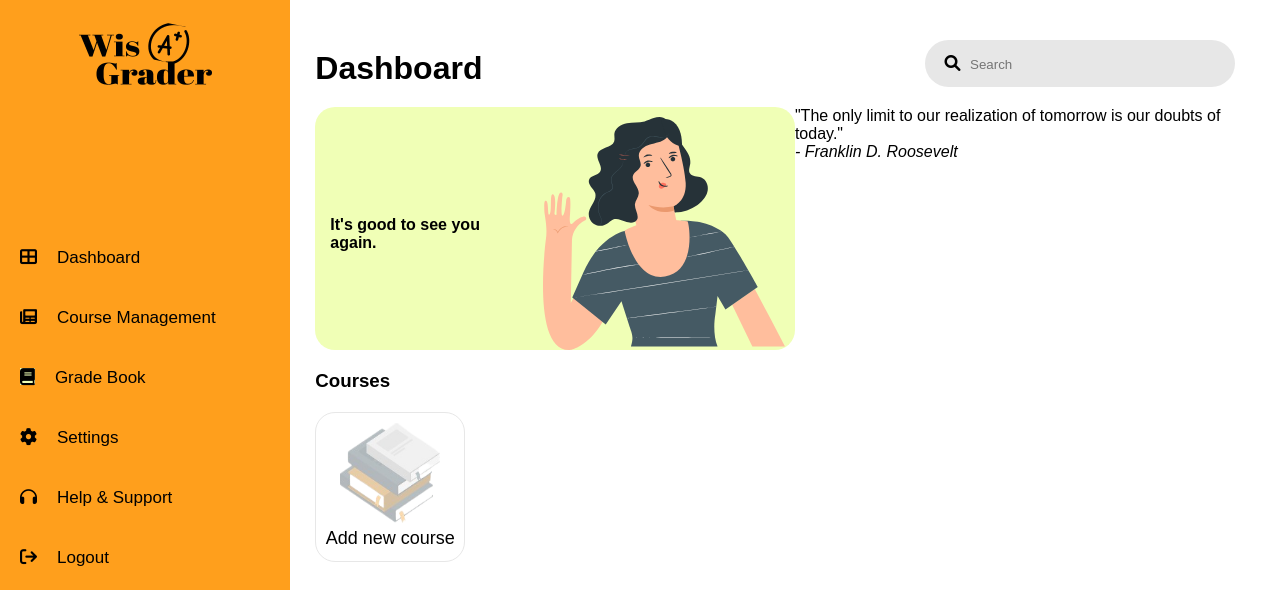
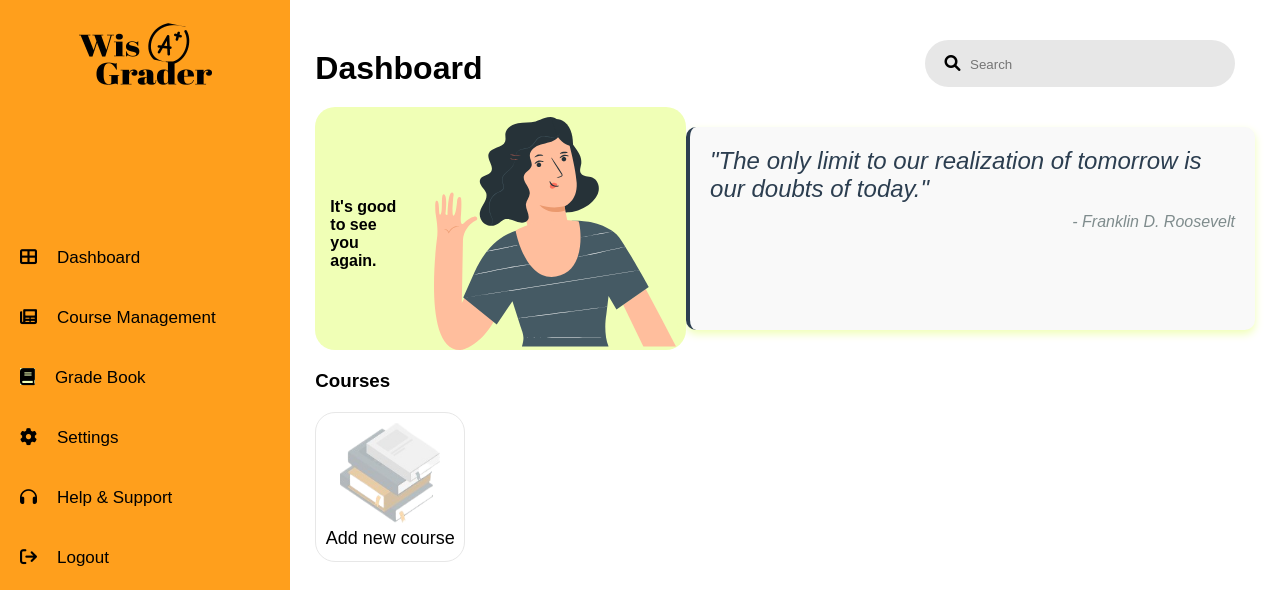
Before and after one commit to Wikki2000/WIS-Grader, a Flask app: template app/templates/dashboard/main_dashboard.html in a window 1280 px wide. Shown: the top 590 px of the page. Run offline with Flask 3, Linux system fonts and the light colour scheme; the template is opened without the code that fills it, so the values that code supplies are empty; parts of the project's set-up code (start-up, migrations or seed data) failed here and were passed over; some libraries are stand-ins or nearby versions.

Commit message:
Style block quote

```diff
--- a/app/static/css/main_dashboard.css
+++ b/app/static/css/main_dashboard.css
@@ -190,8 +190,30 @@
   margin-left: 30px;
 }
 
-.dashboard__calendar-image {
-  width: 500px;
+.quote__container {
+  font-family: 'Georgia', serif;
+  max-width: 600px;
+  margin: 20px auto;
+  padding: 20px;
+  background-color: #f9f9f9;
+  border-radius: 10px;
+  border-left: 4px solid #2c3e50;
+  box-shadow: 0 4px 8px rgb(240, 255, 182);
+}
+
+.quote {
+  font-size: 1.5rem;
+  font-style: italic;
+  color: #2c3e50;
+  margin: 0;
+  padding-bottom: 10px;
+}
+
+.author {
+  font-size: 1rem;
+  color: #7f8c8d;
+  display: block;
+  text-align: right;
 }
 
 
```
